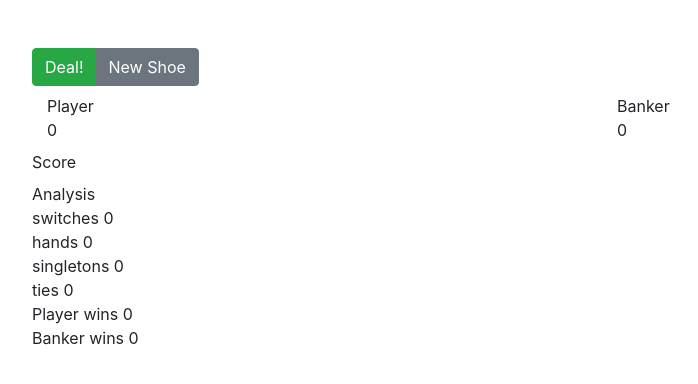
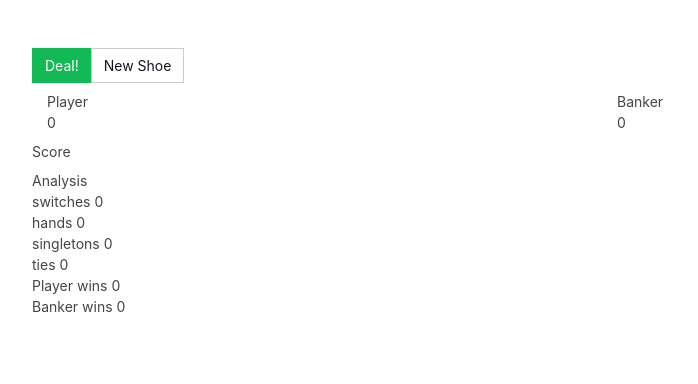
Before and after one commit to mypttwo/baccarat, a React (Create React App) app: page / in a window 1280 px wide. Shown: the top 384 px of the page, without its empty margins (53-751 px from the left). Built offline with nearby package versions, Linux system fonts and the light colour scheme.

Commit message:
Adding support for multiple bootstrap themes  ...

```diff
--- a/src/App.js
+++ b/src/App.js
@@ -1,13 +1,18 @@
 import React, {Component} from 'react';
 import './App.css';
 import Baccarat from './Containers/Baccarat/baccarat';
+import themes from './Utils/themes';
 
 
 class App extends Component {
+  state = {
+    stylePath : themes['pulse'].url
+  }
 
   render(){
     return (
       <React.Fragment>
+        <link rel="stylesheet" type="text/css" href={this.state.stylePath} />
         <div className="App">
           <Baccarat></Baccarat>
         </div>
--- /dev/null
+++ b/src/Utils/themes.js
@@ -0,0 +1,24 @@
+const themes = {
+    cerulean : {name : 'Cerulean', url : 'https://stackpath.bootstrapcdn.com/bootswatch/4.4.1/cerulean/bootstrap.min.css'},
+    cosmo : {name: 'Cosmo', url : 'https://stackpath.bootstrapcdn.com/bootswatch/4.4.1/cosmo/bootstrap.min.css'},
+    cyborg: {name : 'Cyborg', url : 'https://stackpath.bootstrapcdn.com/bootswatch/4.4.1/cyborg/bootstrap.min.css'},
+    darkly: {name : 'Darkly', url : 'https://stackpath.bootstrapcdn.com/bootswatch/4.4.1/darkly/bootstrap.min.css'},
+    flatly : {name : 'Flatly', url : 'https://stackpath.bootstrapcdn.com/bootswatch/4.4.1/flatly/bootstrap.min.css'},
+    journal : {name: 'Journal', url : 'https://stackpath.bootstrapcdn.com/bootswatch/4.4.1/journal/bootstrap.min.css'},
+    lumen: {name : 'Lumen', url : 'https://stackpath.bootstrapcdn.com/bootswatch/4.4.1/lumen/bootstrap.min.css'},
+    lux: {name : 'Lux', url : 'https://stackpath.bootstrapcdn.com/bootswatch/4.4.1/lux/bootstrap.min.css'},
+    materia : {name : 'Materia', url : 'https://stackpath.bootstrapcdn.com/bootswatch/4.4.1/materia/bootstrap.min.css'},
+    minty : {name: 'Minty', url : 'https://stackpath.bootstrapcdn.com/bootswatch/4.4.1/minty/bootstrap.min.css'},
+    pulse: {name : 'Pulse', url : 'https://stackpath.bootstrapcdn.com/bootswatch/4.4.1/pulse/bootstrap.min.css'},
+    sandstone: {name : 'Sandstone', url : 'https://stackpath.bootstrapcdn.com/bootswatch/4.4.1/sandstone/bootstrap.min.css'},
+    simplex : {name : 'Simplex', url : 'https://stackpath.bootstrapcdn.com/bootswatch/4.4.1/simplex/bootstrap.min.css'},
+    sketchy : {name: 'Sketchy', url : 'https://stackpath.bootstrapcdn.com/bootswatch/4.4.1/sketchy/bootstrap.min.css'},
+    solar: {name : 'Solar', url : 'https://stackpath.bootstrapcdn.com/bootswatch/4.4.1/solar/bootstrap.min.css'},
+    spacelab: {name : 'Spacelab', url : 'https://stackpath.bootstrapcdn.com/bootswatch/4.4.1/spacelab/bootstrap.min.css'},
+    superhero : {name: 'Superhero', url : 'https://stackpath.bootstrapcdn.com/bootswatch/4.4.1/superhero/bootstrap.min.css'},
+    united: {name : 'United', url : 'https://stackpath.bootstrapcdn.com/bootswatch/4.4.1/united/bootstrap.min.css'},
+    yeti: {name : 'Yeti', url : 'https://stackpath.bootstrapcdn.com/bootswatch/4.4.1/yeti/bootstrap.min.css'},
+
+}
+
+export default themes;
```
